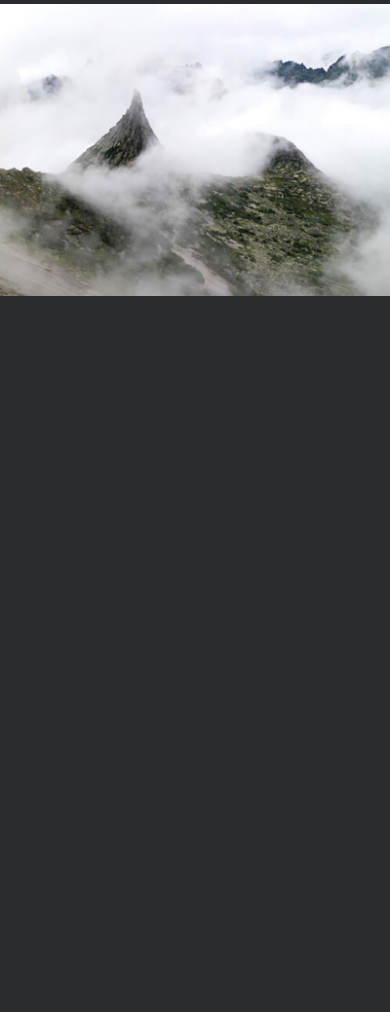
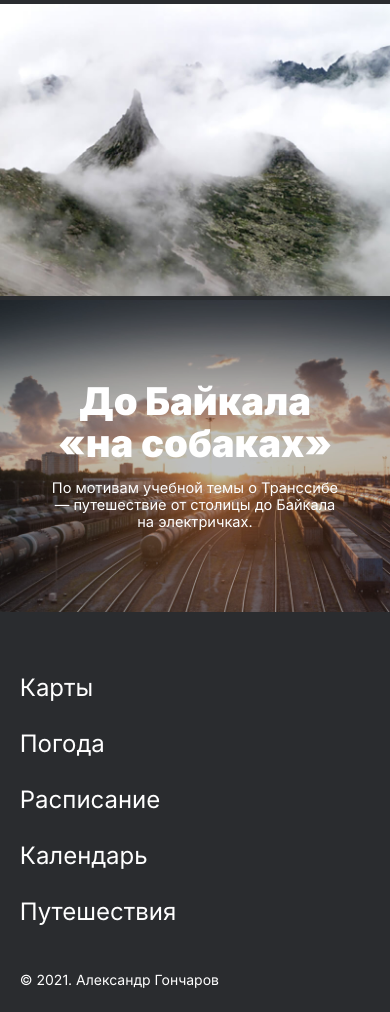
Before and after one commit to EukleidesRUS/russian-travel, a plain HTML site: page index.html in a window 390 px wide. Shown: the part 4737-5749 px from the top of the page. Before the commit the page ends 5037 px from the top, so only its background shows below. Drawn offline with Linux system fonts and the light colour scheme.

Commit message:
Added footer and cover sections

```diff
--- a/index.html
+++ b/index.html
@@ -28,7 +28,6 @@
       </header>
 
       <main class="content">
-
         <section class="lead">
           <h1 class="lead__title">Путешествия по России</h1>
           <p class="lead__subtitle">Настоящая страна не в выпусках<br> новостей, а здесь.</p>
@@ -57,46 +56,73 @@
         <section class="photo-grid" aria-label="фото-коллаж">
           <ul class="photo-grid__list">
             <li class="photo-grid__item">
-              <img class="photo-grid__image" src="./images/photo-grid-train.jpg">
+              <img class="photo-grid__image" src="./images/photo-grid-train.jpg" alt="Поезд">
             </li>
             <li class="photo-grid__item">
-              <img class="photo-grid__image" src="./images/photo-grid-atharva-tulsi.jpg">
+              <img class="photo-grid__image" src="./images/photo-grid-atharva-tulsi.jpg" alt="Атарва-Тулси">
             </li>
             <li class="photo-grid__item">
-              <img class="photo-grid__image" src="./images/photo-grid-tuman.jpg">
+              <img class="photo-grid__image" src="./images/photo-grid-tuman.jpg" alt="Туман">
             </li>
             <li class="photo-grid__item">
-              <img class="photo-grid__image" src="./images/photo-grid-sochi.jpg">
+              <img class="photo-grid__image" src="./images/photo-grid-sochi.jpg" alt="Сочи">
             </li>
             <li class="photo-grid__item">
-              <img class="photo-grid__image" src="./images/photo-grid-arisa.jpg">
+              <img class="photo-grid__image" src="./images/photo-grid-arisa.jpg" alt="Ариса">
             </li>
             <li class="photo-grid__item">
-              <img class="photo-grid__image" src="./images/photo-grid-baikal.jpg">
+              <img class="photo-grid__image" src="./images/photo-grid-baikal.jpg" alt="Байкал-1">
             </li>
             <li class="photo-grid__item">
-              <img class="photo-grid__image" src="./images/photo-grid-elbrus.jpg">
+              <img class="photo-grid__image" src="./images/photo-grid-elbrus.jpg" alt="Эльбрус">
             </li>
             <li class="photo-grid__item">
-              <img class="photo-grid__image" src="./images/photo-grid-kondratiev.jpg">
+              <img class="photo-grid__image" src="./images/photo-grid-kondratiev.jpg" alt="Кондратьев">
             </li>
             <li class="photo-grid__item">
-              <img class="photo-grid__image" src="./images/photo-grid-kamchatka-1.jpg">
+              <img class="photo-grid__image" src="./images/photo-grid-kamchatka-1.jpg" alt="Камчатка-1">
             </li>
             <li class="photo-grid__item">
-              <img class="photo-grid__image" src="./images/photo-grid-kamchatka-2.jpg">
+              <img class="photo-grid__image" src="./images/photo-grid-kamchatka-2.jpg" alt="Камчатка-2">
             </li>
             <li class="photo-grid__item">
-              <img class="photo-grid__image" src="./images/photo-grid-baikal-2.jpg">
+              <img class="photo-grid__image" src="./images/photo-grid-baikal-2.jpg" alt="Байкал-2">
             </li>
             <li class="photo-grid__item">
-              <img class="photo-grid__image" src="./images/photo-grid-ergaki.jpg">
+              <img class="photo-grid__image" src="./images/photo-grid-ergaki.jpg" alt="Ергаки">
             </li>
           </ul>
         </section>
+        <section class="cover">
+          <a class="cover__overlay" href="https://stampsy.com/na-elektrichkakh-do-baikala" target="_blank">
+            <h2 class="cover__title">До Байкала «на собаках»</h2>
+            <p class="cover__subtitle">По мотивам учебной темы о Транссибе — путешествие от столицы до Байкала на электричках.</p>
+          </a>
+        </section>
+      </main>
 
-      </main>
-      <footer class="footer"></footer>
+      <footer class="footer">
+        <nav class="footer__nav">
+          <ul class="footer__links">
+            <li class="footer__item">
+              <a class="footer__link" href="https://yandex.ru/maps" target="_blank">Карты</a>
+            </li>
+            <li class="footer__item">
+              <a class="footer__link" href="https://yandex.ru/pogoda" target="_blank">Погода</a>
+            </li>
+            <li class="footer__item">
+              <a class="footer__link" href="https://rasp.yandex.ru" target="_blank">Расписание</a>
+            </li>
+            <li class="footer__item">
+              <a class="footer__link" href="https://calendar.yandex.ru" target="_blank">Календарь</a>
+            </li>
+            <li class="footer__item">
+              <a class="footer__link" href="https://travel.yandex.ru" target="_blank">Путешествия</a>
+            </li>
+          </ul>
+          <p class="footer__copyright">© 2021. Александр Гончаров</p>
+        </nav>
+      </footer>
     </div>
   </body>
 </html>
--- a/style.css
+++ b/style.css
@@ -43,13 +43,13 @@
   box-sizing: border-box;
 }
 
-@media screen and (max-width: 1023px) {
+@media (max-width: 1023px) {
   .header {
     padding: 28px calc(24px + 24 * ((100% - 767px)/(1023 - 767))) 0;
   }
 }
 
-@media screen and (max-width: 767px) {
+@media (max-width: 767px) {
   .header {
     padding: 28px calc(16px + 8 * ((100% - 320px)/(767 - 320))) 0;
   }
@@ -60,7 +60,7 @@
   height: 52px;
 }
 
-@media screen and (max-width: 767px) {
+@media (max-width: 767px) {
   .header__logo {
     width: 142px;
     height: 42px;
@@ -78,7 +78,7 @@
   top: 6px;
 }
 
-@media screen and (max-width: 767px) {
+@media (max-width: 767px) {
   .header__lang {
     font-size: calc(18px + 6 * ((100vw - 320px) / (767 - 320)));
     line-height: 20px;
@@ -98,6 +98,7 @@
 
 .header__lang-link:hover {
   opacity: 0.8;
+  cursor: url('./images/Pointer.png'), pointer;
 }
 
 .header__lang-link_active {
@@ -110,7 +111,6 @@
   display: flex;
   flex-direction: column;
   align-items: center;
-  flex: 1 1 auto;
 }
 
 /*---------------SECTION LEAD-------------------------*/
@@ -125,13 +125,13 @@
   box-sizing: border-box;
 }
 
-@media screen and (max-width: 1279px) {
+@media (max-width: 1279px) {
   .lead {
     padding: 56px 48px 0;
   }
 }
 
-@media screen and (max-width: 1023px) {
+@media (max-width: 1023px) {
   .lead {
     padding: 56px 0 0;
   }
@@ -146,7 +146,7 @@
   margin: 0 0 32px;
 }
 
-@media screen and (max-width: 767px) {
+@media (max-width: 767px) {
   .lead__title {
     font-size: 40px;
     line-height: 44px;
@@ -170,7 +170,7 @@
   }
 }
 
-@media screen and (max-width: 767px) {
+@media (max-width: 767px) {
   .lead__subtitle {
     font-size: 16px;
     line-height: 20px;
@@ -193,13 +193,13 @@
   box-sizing: border-box;
 }
 
-@media screen and (max-width: 1023px) {
+@media (max-width: 1023px) {
   .lead__caption {
     padding-left: 24px;
   }
 }
 
-@media screen and (max-width: 767px) {
+@media (max-width: 767px) {
   .lead__caption {
     padding-left: 16px;
   }
@@ -216,19 +216,19 @@
   box-sizing: border-box;
 }
 
-@media screen and (max-width: 1279px) {
+@media (max-width: 1279px) {
   .intro {
     padding: 92px 48px;
   }
 }
 
-@media screen and (max-width: 1023px) {
+@media (max-width: 1023px) {
   .intro {
     padding: 88px 24px;
   }
 }
 
-@media screen and (max-width: 767px) {
+@media (max-width: 767px) {
   .intro {
     padding: 64px 16px;
   }
@@ -243,7 +243,7 @@
   min-width: 288px;
 }
 
-@media screen and (max-width: 767px) {
+@media (max-width: 767px) {
   .intro__title {
     font-size: 32px;
     line-height: 35px;
@@ -282,7 +282,6 @@
 
 
 /*---------------SECTION PHOTO-GRID-------------------------*/
-/*все что ниже исправить*/
 
 .photo-grid {
   justify-content: center;
@@ -318,14 +317,14 @@
   justify-items: center;
 }
 
-@media screen and (max-width: 1184px) {
+@media (max-width: 1184px) {
   .photo-grid__list {
     grid-template-columns: repeat(3, 284px);
     grid-gap: 16px;
   }
 }
 
-@media screen and (max-width: 1183px) {
+@media (max-width: 1183px) {
   .photo-grid__list {
     grid-template-columns: repeat(3, minmax(300px, 1fr));
     grid-gap: 16px;
@@ -339,7 +338,7 @@
   }
 }
 
-@media screen and (max-width: 1023px) {
+@media (max-width: 1023px) {
   .photo-grid__list {
     grid-template-columns: repeat(2, minmax(352px, 1fr));
     grid-gap: 14px;
@@ -353,7 +352,7 @@
   }
 }
 
-@media screen and (max-width: 767px) {
+@media (max-width: 767px) {
   .photo-grid__list {
     grid-template-columns: repeat(1, minmax(288px, 1fr));
     grid-gap: 12px;
@@ -370,3 +369,165 @@
 .photo-grid__image {
   width: 100%;
 }
+
+
+/*---------------------------SECTION COVER--------------------------------*/
+
+.cover {
+  max-width: 1184px;
+  min-width: 320px;
+  width: 100%;
+  position: relative;
+}
+
+.cover__overlay {
+  text-decoration: none;
+  color: #FFFFFF;
+  display: flex;
+  flex-direction: column;
+  justify-content: center;
+  align-items: center;
+  background-image: url('./images/cover-trains.jpg');
+  background-size: cover;
+  padding: 20.9% 0;
+  box-sizing: border-box;
+  cursor: url('./images/Pointer.png'), pointer;
+}
+
+.cover__overlay::before {
+  content: '';
+  display: block;
+  background-color: #2A2C2F;
+  opacity: .3;
+  position: absolute;
+  top: 0;
+  left: 0;
+  right: 0;
+  bottom: 0;
+  transition: 0.5 ease-in-out;
+}
+
+.cover__overlay:hover::before {
+  opacity: 0.8;
+}
+
+.cover__title {
+  max-width: 560px;
+  font-weight: 900;
+  font-size: 72px;
+  line-height: 76px;
+  text-align: center;
+  margin: 0 0 32px;
+  padding: 0;
+  z-index: 1;
+}
+
+@media (max-width: 767px) {
+  .cover__title {
+    max-width: calc(250px + 310 * ((100vw - 320px) / (767 - 320)));
+    font-size: calc(32px + 40 * ((100vw - 320px) / (767 - 320)));
+    line-height: calc(35px + 41 * ((100vw - 320px) / (767 - 320)));
+    margin: 0 16px 16px;
+  }
+}
+
+.cover__subtitle {
+  max-width: 360px;
+  font-weight: normal;
+  font-size: 18px;
+  line-height: 22px;
+  text-align: center;
+  margin: 0;
+  padding: 0;
+  z-index: 1;
+}
+
+@media (max-width: 767px) {
+  .cover__subtitle {
+    max-width: calc(288px + 72 * ((100vw - 320px) / (767 - 320)));
+    font-size: calc(14px + 4 * ((100vw - 320px) / (767 - 320)));
+    line-height: calc(16px + 6 * ((100vw - 320px) / (767 - 320)));
+    margin: 0 16px;
+  }
+}
+
+/*---------------------------FOOTER--------------------------------*/
+
+.footer {
+  width: 100%;
+  display: flex;
+  padding: 92px 48px 24px;
+  box-sizing: border-box;
+}
+
+@media (max-width: 1023px) {
+  .footer {
+    padding: 88px calc(24px + 24 * ((100% - 767px)/(1023 - 767))) 24px;
+  }
+}
+
+@media (max-width: 767px) {
+  .footer {
+    padding: 64px calc(16px + 24 * ((100% - 320px)/(767 - 320))) 24px;
+  }
+}
+
+.footer__nav {
+  display: flex;
+  justify-content: space-between;
+  align-items: center;
+  width: 100%;
+  flex-grow: 1;
+}
+
+@media (max-width: 767px) {
+  .footer__nav {
+    flex-direction: column;
+    align-items: flex-start;
+  }
+}
+
+.footer__links {
+  display: flex;
+  list-style: none;
+  padding: 0;
+  margin: 0;
+}
+
+@media (max-width: 767px) {
+  .footer__links {
+    flex-direction: column;
+    padding-bottom: 48px;
+  }
+}
+
+.footer__item:not(:last-child) {
+  padding-right: 18px;
+}
+
+@media (max-width: 767px) {
+  .footer__item:not(:last-child) {
+    padding-right: 0;
+    padding-bottom: 32px;
+  }
+}
+
+.footer__link {
+  text-decoration: none;
+  font-size: 16px;
+  line-height: 18px;
+  color: #FFFFFF;
+}
+
+@media (max-width: 767px) {
+  .footer__link {
+    font-size: 24px;
+    line-height: 24px;
+  }
+}
+
+.footer__copyright {
+  margin: 0;
+  font-size: 14px;
+  font-weight: 16px;
+}
```
Also changed, not shown: images/Pointer.png (added).
